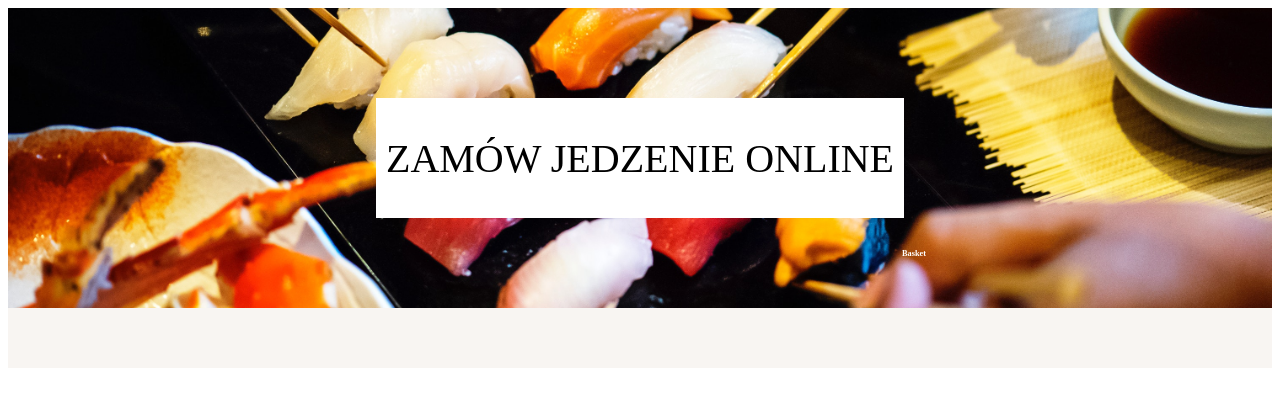
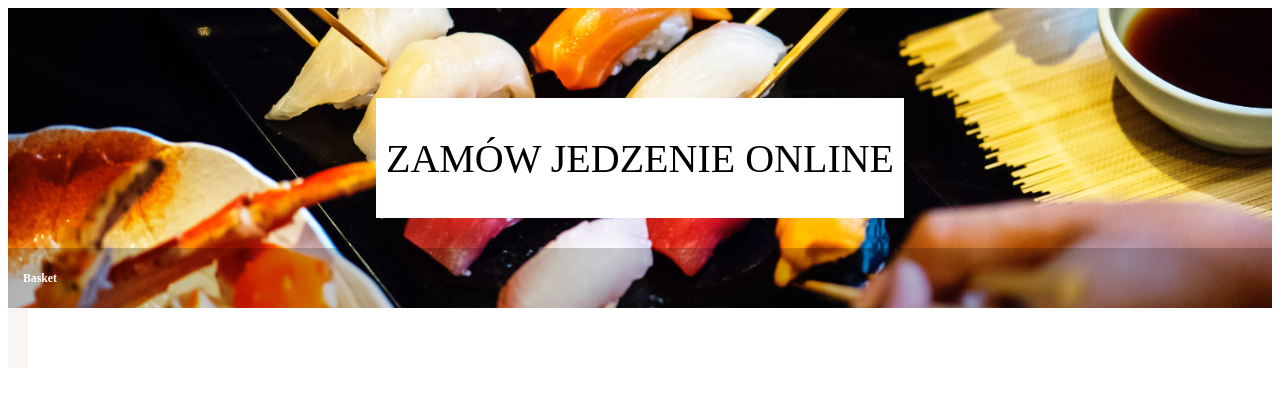
Before and after one commit to kamilazabik/food-app, a Vue app: page /restaurants/1 in a window 1280 px wide. Shown: the top 406 px of the page. Built offline with nearby package versions, Linux system fonts and the light colour scheme; a small style sheet from the web is missing; the HTML template or start-up script is replaced by a standard one.

Commit message:
Sticky Basket

```diff
--- a/src/App.vue
+++ b/src/App.vue
@@ -20,16 +20,12 @@
 
 <script>
 
-    import Header from './components/Header.vue'
-    import Footer from './components/Footer.vue'
     import Hero from './components/Hero.vue'
 
 
     export default {
         components: {
-            appHeader: Header,
-            appFooter: Footer,
-            appHero: Hero,
+            appHero: Hero
         },
     }
 </script>
--- a/src/assets/style/components/_basket.scss
+++ b/src/assets/style/components/_basket.scss
@@ -1,8 +1,20 @@
 .basket {
+  width: 370px;
+  position: relative;
+  min-width: 370px;
+
+  .sticky {
+    position: fixed;
+    width: 100%;
+    top: 40px;
+  }
 
   .card {
     border-radius: 0;
     border: none;
+    flex: 0 0 371px;
+    background-color: transparent;
+    z-index: 101;
   }
 
   &-header {
@@ -62,6 +74,8 @@
 
 }
 
+
+
 .icon {
   &-box {
     font-weight: 400;
--- /dev/null
+++ b/src/assets/style/components/_header.scss
@@ -0,0 +1,48 @@
+.header {
+  width: 100%;
+  position: absolute;
+  bottom:0;
+  background: rgba(0,0,0,0.2);
+  height: 60px;
+
+  &-basket {
+    height: 60px;
+    display: flex;
+    align-items: center;
+    padding: 0 15px;
+    transition: all ease .3s;
+
+
+
+    &:hover {
+      background-color: #ffffff;
+
+      .header-basket__name {
+        color: #000000;
+      }
+
+    }
+    &__name {
+      color: #ffffff;
+    }
+
+  }
+
+
+  &-col {
+    max-width: 400px;
+  }
+}
+
+.sticky {
+  z-index: 100;
+}
+
+.white {
+  background-color: #ffffff;
+
+
+  .header-basket__name {
+    color: #000;
+  }
+}
--- a/src/assets/style/main.scss
+++ b/src/assets/style/main.scss
@@ -5,6 +5,7 @@
 @import "fonts/fontello-ie7.css";
 @import "fonts/fontello-codes.css";
 @import "components/basket";
+@import "components/header";
 
 //
 //@font-face {
@@ -25,3 +26,6 @@
 p {
   margin: 0;
 }
+
+@media (min-width: 1200px){
+}
--- a/src/components/Header.vue
+++ b/src/components/Header.vue
@@ -1,5 +1,60 @@
 <template>
-  <div>
+  <div class="header" ref="header">
+    <div class="container">
+      <div class="row justify-content-between">
+        <div class="col-md-3"></div>
+        <div class="col header-col">
+          <div class="header-basket" @click="openBasket" ref="headerBasket" :class="{ 'white' : ifOpenBasket == true}">
+            <h3 class="header-basket__name" >Basket</h3>
+          </div>
+
+        </div>
+      </div>
+
+    </div>
+
 
   </div>
 </template>
+
+<script>
+    import {mapGetters} from 'vuex'
+    import {mapActions} from 'vuex'
+  export default {
+      data(){
+          return {
+            sticky: 260
+          }
+      },
+      computed: {
+          ...mapGetters({
+              ifOpenBasket: 'checkBasket',
+              ifStickyBasket: 'checkStickyBasket'
+          }),
+      },
+      methods: {
+          ... mapActions({
+                  changeBasketAct: 'changeBasket',
+          }),
+          openBasket(){
+              this.changeBasketAct(this.ifOpenBasket)
+          },
+          stickHeader () {
+              if (window.pageYOffset > this.sticky) {
+                  this.$refs["header"].classList.add("sticky");
+              } else {
+                  this.$refs["header"].classList.remove("sticky");
+
+              }
+          }
+      },
+      created () {
+          window.addEventListener('scroll', this.stickHeader);
+      },
+  }
+</script>
+
+<style lang="scss">
+
+
+</style>
--- a/src/components/Hero.vue
+++ b/src/components/Hero.vue
@@ -1,7 +1,9 @@
 <template>
   <div class="jumbotron jumbotron-fluid">
       <div class="hero">
-        <router-link to="/restaurants" tag="h1" class="display-4 hero-text"><a class="hero-link">Zamów jedzenie online</a></router-link>
+        <router-link to="/restaurants" tag="h1" class="display-4 hero-text">
+          <a class="hero-link">Zamów jedzenie online</a></router-link>
+
       </div>
   </div>
 </template>
@@ -46,5 +48,12 @@
       text-decoration: none;
     }
   }
+  .header.sticky {
+    position: fixed;
+    top: 0;
+    width: 100%;
+    background-color: rgba(0,0,0,0.5);
+  }
+
 
 </style>
--- /dev/null
+++ b/src/components/HeroSmall.vue
@@ -0,0 +1,34 @@
+<template>
+  <div class="jumbotron jumbotron-fluid jumbotron-small">
+    <div class="hero">
+      <router-link to="/restaurants" tag="h1" class="display-4 hero-text">
+        <a class="hero-link">Zamów jedzenie online</a>
+      </router-link>
+    </div>
+    <app-header></app-header>
+  </div>
+</template>
+
+<script>
+    import Header from '../components/Header.vue'
+    export default {
+        data(){
+            return {
+                height: 60
+            }
+        },
+        components: {
+            appHeader: Header,
+        },
+    }
+</script>
+
+
+
+<style lang="scss">
+  .jumbotron-small {
+    height: 30rem;
+    position: relative;
+  }
+
+</style>
--- a/src/router.js
+++ b/src/router.js
@@ -1,4 +1,4 @@
-import Vue from 'vue'
+// import Vue from 'vue'
 
 import Home from './views/Home.vue'
 import Hero from './components/Hero.vue'
--- a/src/store.js
+++ b/src/store.js
@@ -6,6 +6,8 @@ Vue.use(Vuex);
 
 export const store =  new Vuex.Store({
   state: {
+      openBasket: false,
+      stickyBasket: false,
       restaurantItems: {
           burger: {
               'name': 'Burgers',
@@ -78,7 +80,19 @@ export const store =  new Vuex.Store({
               name: 'Burger Blue Cheese 2',
               price: '18' ,
               ingredients: ['180g beef', 'blue cheese', 'bacon', 'lettuce', 'tomato', 'cucumber', 'red onion', 'sauce']
-          }
+          },
+            {
+                type: 'burgers',
+                name: 'Burger Blue Cheese 3',
+                price: '18' ,
+                ingredients: ['180g beef', 'blue cheese', 'bacon', 'lettuce', 'tomato', 'cucumber', 'red onion', 'sauce']
+            },
+            {
+                type: 'burgers',
+                name: 'Burger Blue Cheese 4',
+                price: '18' ,
+                ingredients: ['180g beef', 'blue cheese', 'bacon', 'lettuce', 'tomato', 'cucumber', 'red onion', 'sauce']
+            }
         ]
       }
   },
@@ -89,12 +103,29 @@ export const store =  new Vuex.Store({
     },
     oneResMenu: state=> {
       return state.menu
+    },
+    checkBasket: state=> {
+        return state.openBasket
+    },
+    checkStickyBasket: state=> {
+        return state.stickyBasket
     }
   },
   mutations: {
+       'BASKET_STATUS'(state){
+           console.log( !state.openBasket);
+           if(!state.openBasket){
+               state.openBasket = true;
+               window.pageYOffset > 300 ? state.stickyBasket = true :  state.stickyBasket = false;
+           }else {
+               state.openBasket = false
 
+           }
+       },
   },
   actions: {
-
+      changeBasket({commit}, getters) {
+          commit('BASKET_STATUS', getters)
+      }
   }
 })
--- a/src/views/OneRest.vue
+++ b/src/views/OneRest.vue
@@ -13,17 +13,17 @@
           </div>
         </div>
       </div>
-      <div class="basket-header">
+      <!--<div class="basket-header">-->
 
-          <h5 class="card-header" v-if="basket.length > 0">Basket 0</h5>
-          <h5 class="card-header" v-else>Basket</h5>
+          <!--<h5 class="card-header" v-if="basket.length > 0">Basket 0</h5>-->
+          <!--<h5 class="card-header" v-else>Basket</h5>-->
 
-      </div>
+      <!--</div>-->
 
-      <div class="basket" >
-        <div class="card">
-          <div class="card-body basket-body" v-if="basket.length > 0">
-            <div class="basket-row py-3" v-for="item in basket">
+      <div class="basket" v-if="ifOpenBasket" >
+        <div class="card" ref="basketCard" :class="{ 'sticky' : ifStickyBasket == true}">
+          <div class="card-body basket-body">
+            <div class="basket-row py-3" v-for="(item, index) in basket" :key="index">
               <span class="basket-quantity">{{item.quantity}} x </span>
               <span class="basket-item"> {{item.name}}</span>
               <div class="basket-icons">
@@ -36,21 +36,22 @@
             <hr>
             <div class="basket-row pb-3">
               <p class="basket-text">Partial amount</p>
-              <p>{{partial}}</p>
+              <p>{{partial}} zł</p>
             </div>
             <div class="basket-row pb-3">
               <p class="basket-text">Delivery costs</p>
-              <p>{{resItem[id].options[0].deliverCost}} zł</p>
+              <p v-if="basket.length > 0">{{resItem[id].options[0].deliverCost}} zł</p>
+              <p v-else>0 zł</p>
             </div>
             <div class="basket-row pb-3">
               <p class="basket-text">Total amount</p>
-              <p>{{partial + resItem[id].options[0].deliverCost}}</p>
+              <p v-if="basket.length > 0">{{total}} zł</p>
+              <p v-else>0 zł</p>
             </div>
             <a href="#" class="btn btn-primary btn-order">Order</a>
           </div>
         </div>
       </div>
-
   </div>
 </template>
 
@@ -63,7 +64,11 @@
             return{
                 height: 30,
                 id: this.$route.params.id,
-                basket: []
+                basket: [],
+                order: [],
+                partialCost: 0,
+                totalCost: 0,
+                sticky: 260
 
             }
         },
@@ -89,6 +94,19 @@
                     this.removeFromBasket(item)
                 }
             },
+            addNewOrder(){
+                this.order.push({
+
+                })
+            },
+            stickHeader () {
+                if (typeof this.$refs["basketCard"] !== 'undefined' && window.pageYOffset > this.sticky ) {
+                    this.$refs["basketCard"].classList.add("sticky");
+                } else if (typeof this.$refs["basketCard"] !== 'undefined' ){
+                    this.$refs["basketCard"].classList.remove("sticky");
+                }
+            }
+
 
         },
         components: {
@@ -97,16 +115,24 @@
         computed: {
             ...mapGetters({
                 resItem: 'resItem',
-                menu: 'oneResMenu'
+                menu: 'oneResMenu',
+                ifOpenBasket: 'checkBasket',
+                ifStickyBasket: 'checkStickyBasket'
             }),
             partial(){
-                var totalCost = 0;
+                this.partialCost = 0;
                 for(var items in this.basket){
                     var individualItem = this.basket[items];
-                    totalCost+= individualItem.quantity * individualItem.price;
+                    this.partialCost += individualItem.quantity * individualItem.price;
                 }
-                return totalCost
+                return this.partialCost
+            },
+            total(){
+                return this.totalCost = this.partial + this.basket[0].delCost
             }
+        },
+        created () {
+            window.addEventListener('scroll', this.stickHeader);
         },
     }
 
@@ -114,13 +140,15 @@
 
 <style scoped lang="scss">
   .menu-con {
-    background-color: #f8f5f2;
+    background-color: #ffffff;
     display: flex;
     position: relative;
   }
 
   .menu {
     padding: 3rem 1rem;
+    max-width: 100%;
+    background-color: #f8f5f2;
   }
 
   .rest{
@@ -164,5 +192,4 @@
   }
 
 
-
 </style>
--- a/src/views/Restaurants.vue
+++ b/src/views/Restaurants.vue
@@ -1,6 +1,7 @@
 <template>
   <div class="bg">
-    <app-hero :style="{height: this.height + 'rem', margin: 0 + 'px'}"></app-hero>
+    <!--<app-hero :style="{height: this.height + 'rem', margin: 0 + 'px'}"></app-hero>-->
+    <app-hero-small :style="{height: this.height + 'rem', margin: 0 + 'px'}"></app-hero-small>
     <div class="container">
       <div class="row">
           <div class="col-md-3"></div>
@@ -14,12 +15,14 @@
 </template>
 
 <script>
-  import Hero from '../components/Hero.vue'
+//  import Hero from '../components/Hero.vue'
+  import HeroSmall from '../components/HeroSmall.vue'
+  import Header from '../components/Header.vue'
 
   export default {
       data(){
           return{
-              height: 30
+              height: 30,
           }
       },
 
@@ -27,8 +30,12 @@
 
       },
       components: {
-          appHero: Hero,
+//          appHero: Hero,
+          appHeroSmall: HeroSmall,
+          appHeader: Header
       },
+
+
   }
 
 </script>
@@ -37,4 +44,7 @@
   .bg {
     background-color: #f8f5f2;
   }
+
+
+
 </style>
```
